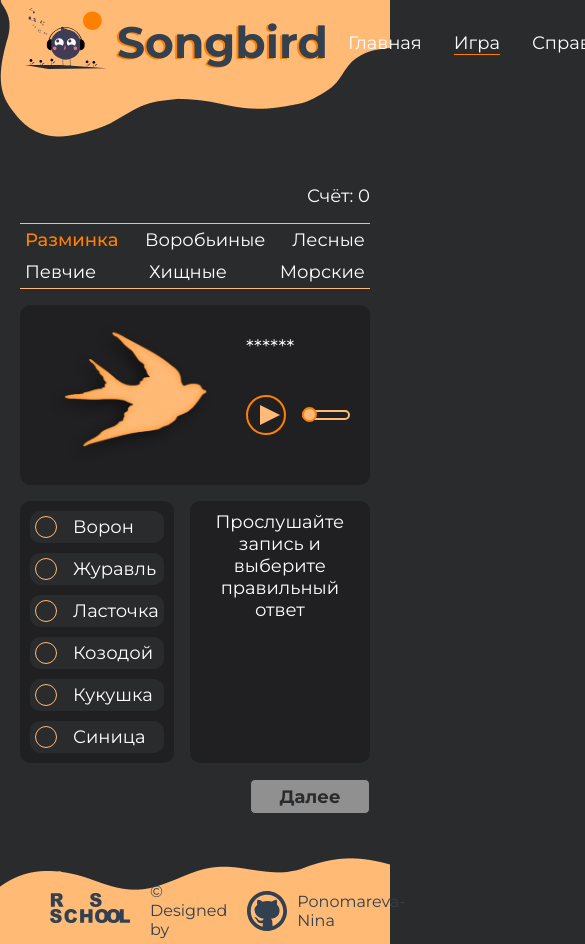
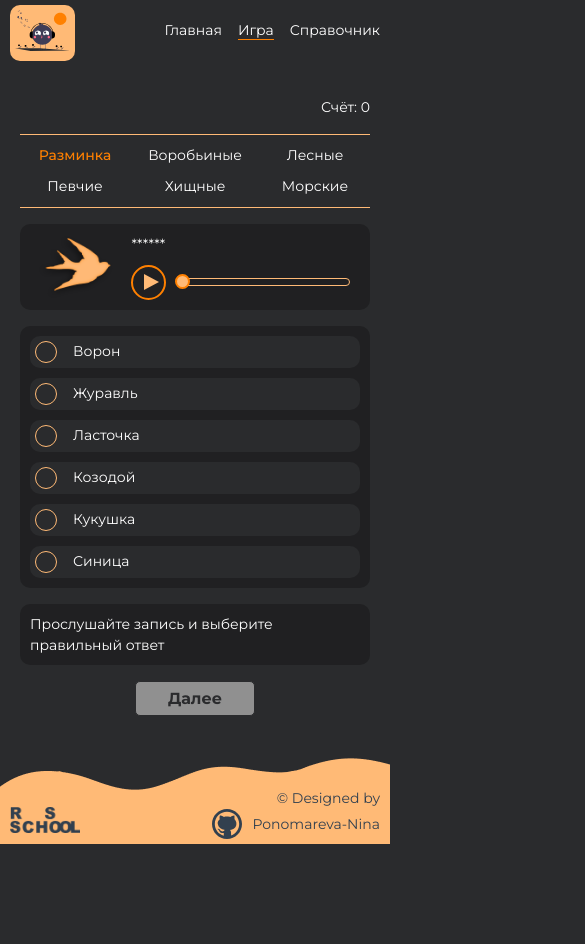
Before and after one commit to Ponomareva-Nina/Online-zoo, a website built with webpack: page songbird/src/template.html in a window 390 px wide. Both pictures are taken after a click on the button "Играть". Shown: the top 944 px of the page, 585 px wide, since content can reach past the window. After the commit the page ends 844 px from the top, so only its background shows below. Built offline with nearby package versions, Linux system fonts and the light colour scheme.

Commit message:
feat: add adaptive

```diff
--- a/songbird/src/assets/styles/bird-card.scss
+++ b/songbird/src/assets/styles/bird-card.scss
@@ -12,26 +12,38 @@
   display: flex;
   flex-direction: column;
   gap: 1rem;
+
+  @media screen and (max-width: 600px) {
+    gap: 10px;
+  }
 }
 
 .bird-card__top-section {
-  display: flex;
+  display: grid;
+  grid-template-columns: 1fr 1.2fr;
   gap: 1rem;
+
+  @media screen and (max-width: 490px) {
+    grid-template-columns: 1fr;
+    justify-content: center;
+  }
 }
 
 .bird-card__name {
   font-weight: 500;
   font-size: 20px;
+
+  @media screen and (max-width: 600px) {
+    font-size: 16px;
+  }
+}
+
+.bird-card__img {
+  max-width: 250px;
+  max-height: 175px;
+  margin: 0 auto;
 }
 
 .bird-card__description {
-
+  text-align: justify;
 }
-
-.bird-card__img {
-  max-width: 50%;
-}
-
-.bird-card__species {
-
-}
--- a/songbird/src/assets/styles/common.scss
+++ b/songbird/src/assets/styles/common.scss
@@ -15,14 +15,19 @@
   font-weight: 400;
   font-style: normal;
   font-size: 18px;
+  line-height: 130%;
   color: $font-color-light;
+
+  @media screen and (max-width: 600px) {
+    font-size: 16px;
+  }
 }
 
 @mixin font-logo {
   font-family: 'Montserrat', sans-serif;
   font-weight: 700;
   font-style: normal;
-  font-size: 22px;
+  font-size: 35px;
   line-height: 130%;
   color: $font-color-dark;
 }
--- a/songbird/src/assets/styles/game-page.scss
+++ b/songbird/src/assets/styles/game-page.scss
@@ -5,6 +5,7 @@
   flex-direction: column;
   gap: 1rem;
   position: relative;
+  margin-top: -2rem;
 }
 
 .score {
@@ -19,6 +20,13 @@
  align-items: center;
  border-top: 1px solid $color-secondary;
  border-bottom: 1px solid $color-secondary;
+
+  @media screen and (max-width: 600px) {
+    display: grid;
+    grid-template-columns: repeat(3, 1fr);
+    padding: 5px 0;
+    column-gap: 10px;
+  }
 }
 
 .category {
@@ -36,26 +44,29 @@
   background-color: $block-bg-color;
   border-radius: 10px;
   padding: 10px;
+  text-align: left;
 }
 
 .answers__bird-info {
-  text-align: center;
+  text-align: left;
 }
 
 .question {
   display: grid;
   grid-template-columns: 1fr 2.5fr;
   gap: 1rem;
+
+  @media screen and (max-width: 600px) {
+    gap: 10px;
+  }
 }
 
-.question__bird-img {
+.bird-img {
   border-radius: 10px;
   grid-row: span 2;
   display: flex;
   justify-content: center;
   align-items: center;
-  min-width: 200px;
-  min-height: 160px;
   max-width: 200px;
   max-height: 160px;
   overflow: hidden;
@@ -69,12 +80,20 @@
 .question__bird-name {
   align-self: center;
   font-size: 20px;
+
+  @media screen and (max-width: 600px) {
+    font-size: 14px;
+  }
 }
 
 .answers {
   display: grid;
   grid-template-columns: 1fr 2.5fr;
   gap: 1rem;
+
+  @media screen and (max-width: 650px) {
+    grid-template-columns: 1fr;
+  }
 }
 
 .answers__list {
@@ -122,6 +141,10 @@
 
 .btn-next {
   align-self: flex-end;
+
+  @media screen and (max-width: 600px) {
+    align-self: center;
+  }
 }
 
 .end-game-msg {
@@ -140,4 +163,9 @@
   align-items: center;
   justify-content: center;
   gap: 2rem;
+
+  @media screen and (max-width: 600px) {
+    justify-content: flex-start;
+    font-size: 20px;
+  }
 }
--- a/songbird/src/assets/styles/main-page.scss
+++ b/songbird/src/assets/styles/main-page.scss
@@ -6,6 +6,7 @@
   display: flex;
   flex-direction: column;
   height: 100vh;
+  box-sizing: border-box;
 }
 
 .wrapper {
@@ -14,6 +15,7 @@
   box-sizing: border-box;
   margin: 0 auto 0;
   padding: 10px;
+  box-sizing: border-box;
 }
 
 .header {
@@ -29,18 +31,60 @@
   background-repeat: no-repeat;
   background-position: left top;
   flex: 0 0 auto;
+  align-items: center;
+
+  @media screen and (max-width: 800px) {
+    background-position: -60px -20px;
+    padding: 0px 10px 3rem;
+  }
+
+  @media screen and (max-width: 620px) {
+    background: none;
+    padding: 0px 10px 3rem;
+    gap: 10px;
+
+    .main-nav {
+      gap: 1rem;
+      padding: 0;
+      font-size: 14px;
+    }
+
+    .logo {
+      background-color: $color-secondary;
+      border-radius: 10px;
+      margin-top: 5px;
+      img {
+        width: 55px;
+        margin-bottom: 10px;
+        padding: 0 5px;
+      }
+      h1 {
+        display: none;
+      }
+    }
+  }
 }
 
 .logo {
-  @include font-logo();
   display: flex;
   gap: 10px;
   align-items: center;
   text-shadow: -2px 1px 0px $color-accent;
 
+  h1 {
+    @include font-logo();
+  }
+
   img {
     margin-bottom: 1rem;
   }
+
+  @media screen and (max-width: 800px) {
+    h1 {
+      font-size: 25px;
+    }
+  }
+
 }
 
 .main-nav {
@@ -48,10 +92,25 @@
   height: 100%;
   gap: 2rem;
   align-items: center;
+  padding: 0 15px;
+
+
+  @media screen and (max-width: 700px) {
+    border-radius: 20px;
+    justify-content: center;
+    padding: 15px;
+    font-size: 16px;
+  }
+
 }
 
 .main {
   flex: 1 0 auto;
+
+  @media screen and (max-width: 700px) {
+    text-align: center;
+    font-size: 14px;
+  }
 }
 
 .start-page {
@@ -65,6 +124,7 @@
   @include font-main();
   font-size: larger;
   line-height: 140%;
+  width: 90%;
 }
 
 .birds-intro {
@@ -73,6 +133,20 @@
   flex-direction: row;
   justify-content: space-around;
   align-items: center;
+
+  @media screen and (max-width: 700px) {
+    .birds-intro__bird:last-child {
+      display: none;
+    }
+  }
+
+  @media screen and (max-width: 520px) {
+    justify-content: center;
+
+    .birds-intro__bird:nth-child(3) {
+      display: none;
+    }
+  }
 }
 
 .birds-intro__bird {
@@ -110,16 +184,42 @@
   max-width: 950px;
   box-sizing: border-box;
   margin: 0 auto;
-  padding: 3rem 50px 5px;
+  padding: 3rem 35px 5px;
   display: flex;
   gap: 20px;
   justify-content: space-between;
-  align-items: center;
+  align-items: flex-end;
   background-image: url('../images/bg-footer.png');
   background-repeat: no-repeat;
 
   background-position: center bottom;
   flex: 0 0 auto;
+
+
+  @media screen and (max-width: 600px) {
+    padding: 2rem 10px 5px;
+
+    .copyright {
+      flex-direction: column;
+      gap: 0;
+      align-items: flex-end;
+      font-size: 14px;
+    }
+
+    img {
+      width: 70px;
+    }
+
+    .github-link {
+      img {
+        width: 30px;
+      }
+    }
+  }
+
+  @media screen and (max-width: 500px) {
+
+  }
 }
 
 .copyright {
--- a/songbird/src/assets/styles/player.scss
+++ b/songbird/src/assets/styles/player.scss
@@ -6,9 +6,38 @@
   align-self: start;
   display: flex;
   flex-direction: row;
-  gap: 1rem;
+  gap: 10px;
   align-items: center;
   padding-right: 10px;
+
+  @media screen and (max-width: 600px) {
+    .player-btn {
+      width: 35px;
+      height: 35px;
+    }
+    .player-btn_play::after {
+      top: 7px;
+      left: 11px;
+      border-top: 8px solid transparent;
+      border-left: 15px solid $color-secondary;
+      border-bottom: 8px solid transparent;
+    }
+
+    .player-btn_pause {
+      &::after {
+        top: 8px;
+        left: 10px;
+        width: 5px;
+        height: 15px;
+        border-left: 3px solid $color-secondary;
+        border-right: 3px solid $color-secondary;
+      }
+    }
+    .progress-container {
+      height: 8px;
+      border: 1px solid $color-secondary;
+    }
+  }
 }
 
 .player-btn {
--- a/songbird/src/index.js
+++ b/songbird/src/index.js
@@ -2,6 +2,7 @@
 import './assets/styles/main-page.scss';
 import './assets/styles/game-page.scss';
 import './assets/styles/player.scss';
+import './assets/styles/bird-card.scss';
 import Header from './scripts/components/header';
 import createFooter from './scripts/components/footer';
 import createStartPage from './scripts/components/start-page';
--- a/songbird/src/scripts/gameView.js
+++ b/songbird/src/scripts/gameView.js
@@ -9,7 +9,7 @@
     this.categoriesList = createElem('ul', 'categories');
     this.questionSection = createElem('div', 'question');
     this.birdName = createElem('div', 'question__bird-name', '******');
-    this.birdImgContainer = createElem('div', 'question__bird-img');
+    this.birdImgContainer = createElem('div', 'bird-img');
     this.answersSection = createElem('div', 'answers');
     this.answersContainer = createElem('ul', 'answers__list');
     this.birdCardContainer = createElem('div', 'answers__bird-info');
```
